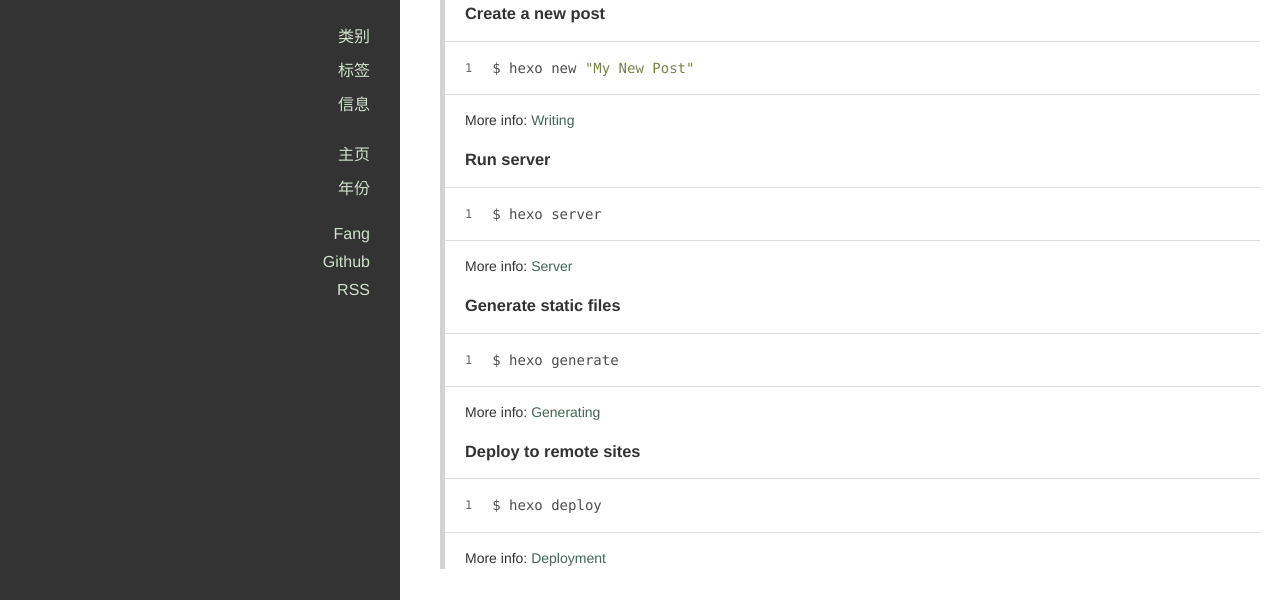
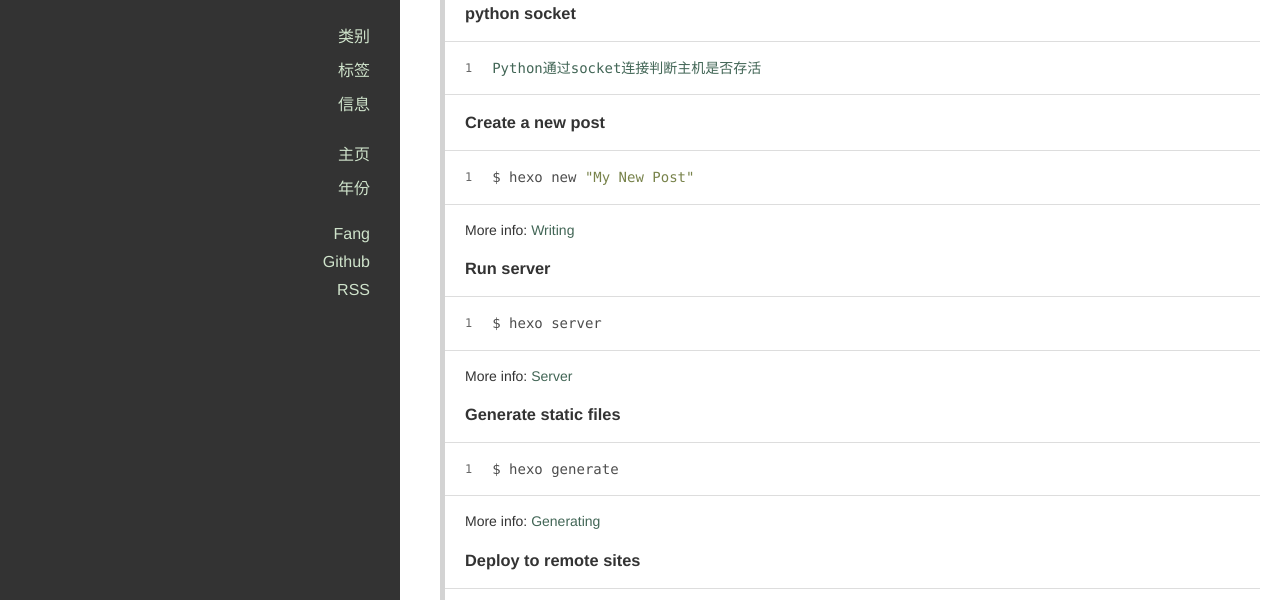
Before and after one commit to 1337620289/fangdong.github.io, a plain HTML site: page index.html in a window 1280 px wide. Shown: the part 200-800 px from the top of the page. Drawn offline with nearby package versions, Linux system fonts and the light colour scheme.

Commit message:
Site updated: 2019-12-01 18:18:06

```diff
--- a/index.html
+++ b/index.html
@@ -174,7 +174,12 @@
       <div class="article-entry">
 
           <p>Welcome to <a href="https://hexo.io/" target="_blank" rel="noopener">Hexo</a>! This is your very first post. Check <a href="https://hexo.io/docs/" target="_blank" rel="noopener">documentation</a> for more info. If you get any problems when using Hexo, you can find the answer in <a href="https://hexo.io/docs/troubleshooting.html" target="_blank" rel="noopener">troubleshooting</a> or you can ask me on <a href="https://github.com/hexojs/hexo/issues" target="_blank" rel="noopener">GitHub</a>.</p>
-<h2 id="Quick-Start"><a href="#Quick-Start" class="headerlink" title="Quick Start"></a>Quick Start</h2><h3 id="Create-a-new-post"><a href="#Create-a-new-post" class="headerlink" title="Create a new post"></a>Create a new post</h3><figure class="highlight bash"><table><tr><td class="gutter"><pre><span class="line">1</span></pre></td><td class="code"><pre><span class="line">$ hexo new <span class="string">"My New Post"</span></span></pre></td></tr></table></figure>
+<h2 id="Quick-Start"><a href="#Quick-Start" class="headerlink" title="Quick Start"></a>Quick Start</h2>
+<h3 id="Run-server"><a href="#Run-server" class="headerlink" title="Run server"></a>python socket</h3>
+<figure class="highlight bash"><table><tr><td class="gutter"><pre><span class="line">1</span></pre></td>
+<td class="code"><pre><span class="line"><a href">Python通过socket连接判断主机是否存活</span></pre></td></tr></table></figure>
+
+<h3 id="Create-a-new-post"><a href="#Create-a-new-post" class="headerlink" title="Create a new post"></a>Create a new post</h3><figure class="highlight bash"><table><tr><td class="gutter"><pre><span class="line">1</span></pre></td><td class="code"><pre><span class="line">$ hexo new <span class="string">"My New Post"</span></span></pre></td></tr></table></figure>
 
 <p>More info: <a href="https://hexo.io/docs/writing.html" target="_blank" rel="noopener">Writing</a></p>
 <h3 id="Run-server"><a href="#Run-server" class="headerlink" title="Run server"></a>Run server</h3><figure class="highlight bash"><table><tr><td class="gutter"><pre><span class="line">1</span></pre></td><td class="code"><pre><span class="line">$ hexo server</span></pre></td></tr></table></figure>
```
Also changed, not shown: 1 other file.
